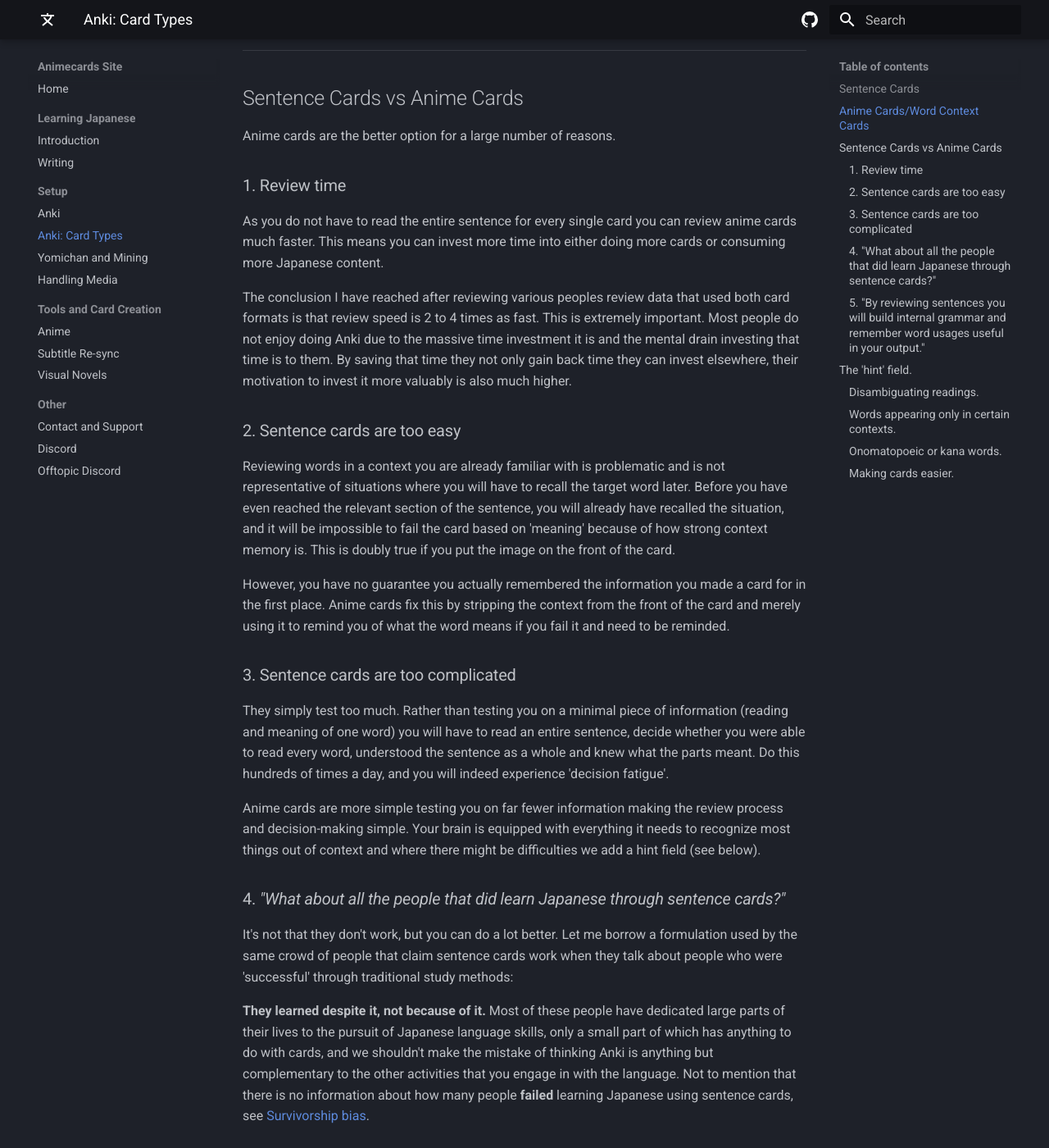
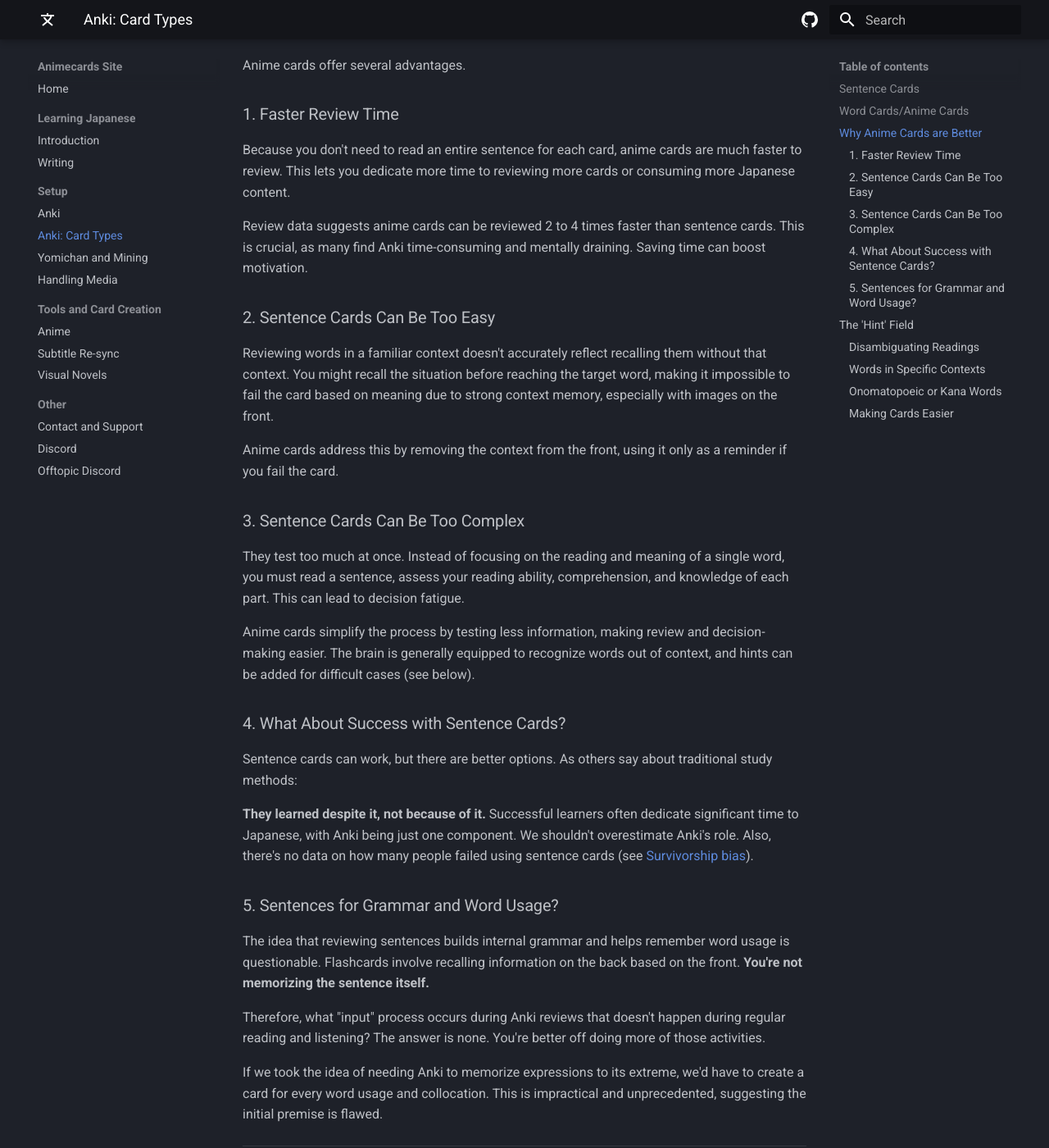
Before and after one commit to friedrich-de/AnimecardsWebsite, an MkDocs documentation site: the page built from docs/ankicards.md, in a window 1280 px wide and 1400 px high, scrolled down 3241 px. Shown: the whole window at 82% size. Built offline with MkDocs 1.6.1 and Material for MkDocs 9.7.7, drawn with Linux system fonts in a browser that asks for light colours; some of the changed text lies outside the part shown.

Commit message:
Rephrasing of anki cards section and adding card type note

```diff
--- a/docs/ankicards.md
+++ b/docs/ankicards.md
@@ -1,148 +1,117 @@
-# Discussing the different Anki card types
+# Anki Card Types for Japanese Learning
 
-Although most people agree that using Anki is beneficial to learning Japanese, they often disagree on what the best card
-type is. There are a large amount of options and getting a clear idea can be confusing. Most card types however are
-either useless or only useful in highly specifics contexts (audio cards, cloze cards, simple word cards without
-context). Those will not be covered here and you should avoid them outside of decks made for specific purposes where
-they make sense. Instead the focus will be on what should be the bulk of your review load and the kind of cards you will
-create during your consumption of Japanese media (mining), **recognition cards**. The two major card formats popular in
-the community for this purpose are sentence cards and anime cards (word context cards). Both will get a short
-introduction here, after which I will list arguments for why I think the latter is the preferred option.
+There's much debate about the best Anki card type for learning Japanese. Many options exist, but most are either useless or helpful only in specific situations (audio cards, cloze cards, simple word cards without context). This guide focuses on the card types that should form the bulk of your reviews, especially those created while consuming Japanese media ("mining"): **recognition cards** for building passive vocabulary. The two main formats are sentence cards and word cards ("anime cards"). I'll briefly introduce both and then argue why I believe anime cards are superior.
 
-Note that this section only discusses formats, not card creation (which is covered later).
+This section discusses formats, not card creation (which is covered elsewhere).
 
 <figure>
   <img src="../images/anki_card.png" width="300"/>
 </figure>
 
+> Note that the screenshots on this page are using an outdated format. I recommend using either
+> [Lapis-modified](https://github.com/friedrich-de/lapis-modified) or [Lapis](https://github.com/donkuri/lapis) based on your preference.
+> Downloads are in the 'Releases' section.
+
+
 ---
 
 ## Sentence Cards
 
-A sentence card contains the following information:
+A sentence card typically includes:
 
-- Context/sentence on the front where target word is used
-- Reading(s) on the back
-- Japanese or English definition for the target word on the back
+- A sentence providing context for the target word.
+- Reading(s) of the target word.
+- Japanese or English definitions of the target word.
 
-Optimally it also contains:
+Ideally, it also contains:
 
-- Word and sentence audio
-- Visual context information
-- Pitch accent information
+- Word and sentence audio.
+- Visual context.
+- Pitch accent information.
 
 <figure>
   <img src="../images/samplesentencecard.jpg"/>
 <figcaption>An example sentence card.</figcaption>
 </figure>
 
-You read the sentence on the front and decide whether you understood it and were able to read it correctly. Although not
-a bad option and very popular in the community they suffer from a number of weaknesses.
+You read the sentence and assess whether you understood it and could read it correctly. While popular, sentence cards have weaknesses.
 
 ---
 
-## Anime Cards/Word Context Cards
+## Word Cards/Anime Cards
 
-An anime card contains similar information but arranged differently. It has to contain:
+An anime card contains similar information, but arranged differently:
 
-- The target word on the front
-- The reading of the target word on the back
-- Japanese or English definition for the target word on the back
-- Word audio on the back
-- Context/sentence on the back
+- The target word on the front.
+- The reading of the target word on the back.
+- Japanese or English definitions on the back.
+- Word audio on the back.
+- A context sentence on the back.
 
-Optimally it also contains:
+Ideally, it also contains:
 
-- Sentence audio
-- Visual context information (screenshot)
-- Pitch accent information
+- Sentence audio.
+- Visual context (a screenshot).
+- Pitch accent information.
 
-Depending on the situation it may contain:
+Depending on the situation, it may include:
 
-- A hint field on the front (more on this later)
+- A hint field on the front (more on this later).
 
 <figure>
   <img src="../images/anime_card.png"/>
-<figcaption>An example anime card (made from an anime).</figcaption>
+<figcaption>An example anime card (from anime).</figcaption>
 </figure>
 
-Reviewing these cards is very simple. You look at the information on the front (the word and sometimes a hint) and
-decide whether you knew the meaning and the reading. If you did you pass the card. If you didn't you use all the
-information on the back of the card to remind yourself of the meaning, context and usage and fail it. You can get a
-sample deck with this card format here: <https://ankiweb.net/shared/info/151553357>
+Review involves looking at the word (and hint, if present) and deciding if you know the meaning and reading. If not, you fail the card and review all the information on the back. A sample deck using this format is available here: <https://ankiweb.net/shared/info/151553357>
 
 ---
 
-## Sentence Cards vs Anime Cards
+## Why Anime Cards are Better
 
-Anime cards are the better option for a large number of reasons.
+Anime cards offer several advantages.
 
-### 1. Review time
+### 1. Faster Review Time
 
-As you do not have to read the entire sentence for every single card you can review anime cards much faster. This means
-you can invest more time into either doing more cards or consuming more Japanese content.
+Because you don't need to read an entire sentence for each card, anime cards are much faster to review. This lets you dedicate more time to reviewing more cards or consuming more Japanese content.
 
-The conclusion I have reached after reviewing various peoples review data that used both card formats is that review
-speed is 2 to 4 times as fast. This is extremely important. Most people do not enjoy doing Anki due to the massive time
-investment it is and the mental drain investing that time is to them. By saving that time they not only gain back time
-they can invest elsewhere, their motivation to invest it more valuably is also much higher.
+Review data suggests anime cards can be reviewed 2 to 4 times faster than sentence cards. This is crucial, as many find Anki time-consuming and mentally draining. Saving time can boost motivation.
 
-### 2. Sentence cards are too easy
+### 2. Sentence Cards Can Be Too Easy
 
-Reviewing words in a context you are already familiar with is problematic and is not representative of situations where
-you will have to recall the target word later. Before you have even reached the relevant section of the sentence, you
-will already have recalled the situation, and it will be impossible to fail the card based on 'meaning' because of how
-strong context memory is. This is doubly true if you put the image on the front of the card.
+Reviewing words in a familiar context doesn't accurately reflect recalling them without that context. You might recall the situation before reaching the target word, making it impossible to fail the card based on meaning due to strong context memory, especially with images on the front.
 
-However, you have no guarantee you actually remembered the information you made a card for in the first place. Anime
-cards fix this by stripping the context from the front of the card and merely using it to remind you of what the word
-means if you fail it and need to be reminded.
+Anime cards address this by removing the context from the front, using it only as a reminder if you fail the card.
 
-### 3. Sentence cards are too complicated
+### 3. Sentence Cards Can Be Too Complex
 
-They simply test too much. Rather than testing you on a minimal piece of information (reading and meaning of one word)
-you will have to read an entire sentence, decide whether you were able to read every word, understood the sentence as a
-whole and knew what the parts meant. Do this hundreds of times a day, and you will indeed experience 'decision fatigue'.
+They test too much at once. Instead of focusing on the reading and meaning of a single word, you must read a sentence, assess your reading ability, comprehension, and knowledge of each part. This can lead to decision fatigue.
 
-Anime cards are more simple testing you on far fewer information making the review process and decision-making simple.
-Your brain is equipped with everything it needs to recognize most things out of context and where there might be
-difficulties we add a hint field (see below).
+Anime cards simplify the process by testing less information, making review and decision-making easier. The brain is generally equipped to recognize words out of context, and hints can be added for difficult cases (see below).
 
-### 4. *"What about all the people that did learn Japanese through sentence cards?"*
+### 4. What About Success with Sentence Cards?
 
-It's not that they don't work, but you can do a lot better. Let me borrow a formulation used by the same crowd of people
-that claim sentence cards work when they talk about people who were 'successful' through traditional study methods:
+Sentence cards can work, but there are better options. As others say about traditional study methods:
 
-**They learned despite it, not because of it.** Most of these people have dedicated large parts of their lives to the
-pursuit of Japanese language skills, only a small part of which has anything to do with cards, and we shouldn't make the
-mistake of thinking Anki is anything but complementary to the other activities that you engage in with the language. Not
-to mention that there is no information about how many people **failed** learning Japanese using sentence cards,
-see [Survivorship bias](https://en.wikipedia.org/wiki/Survivorship_bias).
+**They learned despite it, not because of it.** Successful learners often dedicate significant time to Japanese, with Anki being just one component. We shouldn't overestimate Anki's role. Also, there's no data on how many people failed using sentence cards (see [Survivorship bias](https://en.wikipedia.org/wiki/Survivorship_bias)).
 
-### 5. "*By reviewing sentences you will build internal grammar and remember word usages useful in your output.*"
+### 5. Sentences for Grammar and Word Usage?
 
-I think this ideas is problematic for several reasons. This was already discussed, but think about how flashcards work:
-You are recalling information on the back of the cards in response to information on the front of the card. Or in other
-words: **You are not memorizing the sentence.**
+The idea that reviewing sentences builds internal grammar and helps remember word usage is questionable. Flashcards involve recalling information on the back based on the front. **You're not memorizing the sentence itself.**
 
-In that case we have to ask ourselves what 'input' process is supposed to take place during Anki reviews that does not
-take place during reading and listening. The answer is none and that you are better served doing more of exactly that.
+Therefore, what "input" process occurs during Anki reviews that doesn't happen during regular reading and listening? The answer is none. You're better off doing more of those activities.
 
-And in the first place, would we take the idea that we need Anki to memorize expressions to the logical end, we would
-reach the conclusion that we have to make a card for every single word usage and every single collocation. That is not a
-feasible task and not something anyone has ever done before, so the initial preposition is unlikely to be true.
+If we took the idea of needing Anki to memorize expressions to its extreme, we'd have to create a card for every word usage and collocation. This is impractical and unprecedented, suggesting the initial premise is flawed.
 
 ---
 
-## The 'hint' field.
+## The 'Hint' Field
 
-Although covered in detail on the [sample deck page](https://ankiweb.net/shared/info/151553357), I'm going to cover
-the 'hint' field for anime cards here as well for completion.
+The hint field is an important addition to anime cards. It can be used in several ways:
 
-### Disambiguating readings.
+### Disambiguating Readings
 
-You can use the hint field to disambiguate the correct reading. Sometimes this is cleared up by the context, but often it
-isn't and has to be explicitly mentioned. A couple of examples:
+Use the hint field to clarify the correct reading when context doesn't suffice. Examples:
 
 - 武士 (ぶし - もののふ)
 - 海風 (かいふう - うみかぜ)
@@ -151,39 +120,33 @@
 - 足跡 (そくせき - あしあと)
 - 悪口 (あっこう - わるくち)
 
-Of course there are thousands of additional examples.
+There are countless more examples.
 
 <figure>
   <img src="../images/onyomi.jpg"/>
 <figcaption>Using the hint field to disambiguate reading.</figcaption>
 </figure>
 
-### Words appearing only in certain contexts.
+### Words in Specific Contexts
 
-Some words will only appear in certain expressions. As this context will be identical to the majority of the times you
-will see the word, it is fine to include it as a hint.
+Some words appear only in certain expressions. If this context is consistent, include it as a hint.
 
-As for the reason why you wouldn't mine the entire expression in the first place: they might not have entries in
-Japanese to Japanese dictionaries and may not be voiced in the Yomitan audio.
+The reason not to mine the entire expression is that it might lack entries in Japanese-to-Japanese dictionaries or Yomitan audio.
 
 <figure>
   <img src="../images/expressions.jpg"/>
 <figcaption>Using the hint field to detail words appearing in certain expressions.</figcaption>
 </figure>
 
-### Onomatopoeic or kana words.
+### Onomatopoeic or Kana Words
 
-Kanji provide a semantic hint towards the meaning of the word. If this hint is missing entirely it may be much harder to
-remember the meaning without a context. To make these cards easier on you, it does make sense to include a context
-snipped for clarification:
+Kanji offer a semantic hint. Without it, remembering the meaning can be harder. Including a context snippet can help:
 
 <figure>
   <img src="../images/kanawords.jpg"/>
 <figcaption>Using the hint field to disambiguate kana words.</figcaption>
 </figure>
 
-### Making cards easier.
+### Making Cards Easier
 
-When the kanji don't provide enough of a hint, or you have failed a card several time you can use the hint field to
-straight up make the review process easier. It should generally be avoided where you can but can be used as a last
-resort.
+If kanji don't provide enough of a hint, or you've repeatedly failed a card, use the hint field to simplify the review process as a last resort.
```
